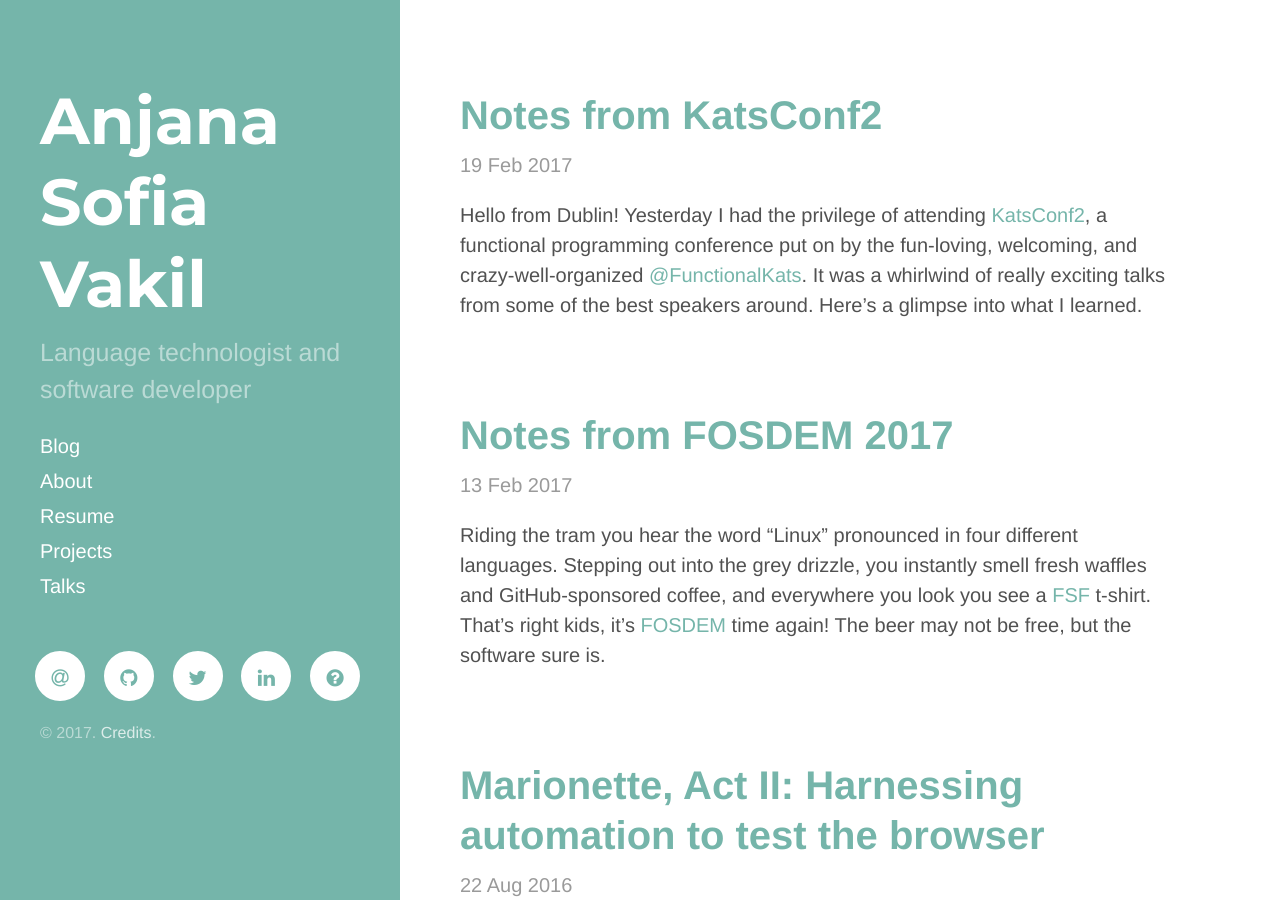
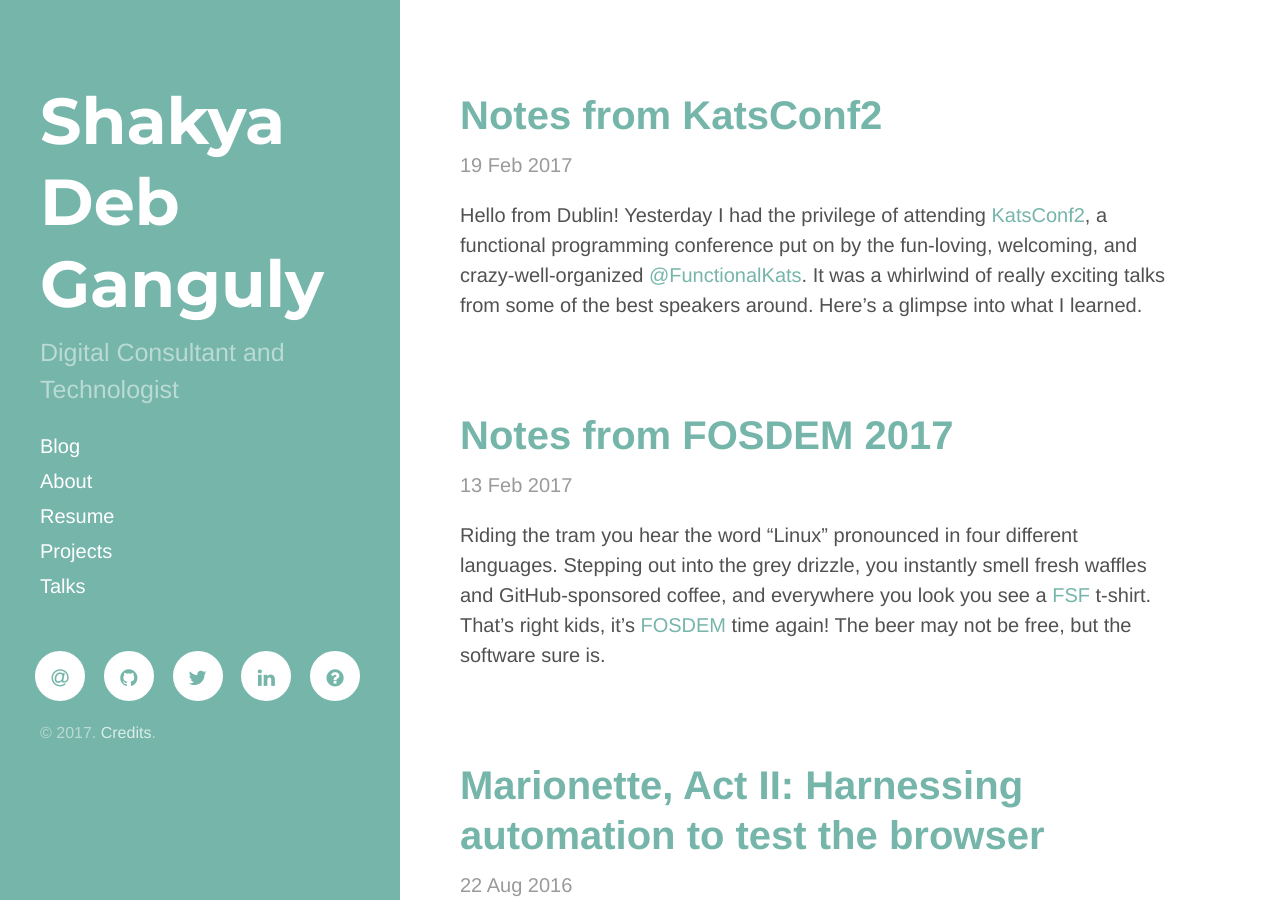
Before and after one commit to cs-ox-wolf3794/cs-ox-wolf3794.github.io, a Jekyll site: the page built from index.html, in a window 1280 px wide and 900 px high. Built offline with Jekyll 4.4.1, drawn with Linux system fonts in a browser that asks for light colours; nearby versions of some CDN libraries; the list of posts is cut into pages by our own code.

Commit message:
Updating the config with my details in
Updating the config with my details in

```diff
--- a/_config.yml
+++ b/_config.yml
@@ -10,11 +10,11 @@ permalink:              /blog/:categories/:title/
 # permalink:            blog/:categories/:year/:month/:day/:title/
 
 # Setup
-title:            'Anjana Sofia Vakil'
-name:             'Anjana Sofia Vakil'
+title:            'Shakya Deb Ganguly'
+name:             'Shakya Deb Ganguly'
 #tagline:          ''
-description:      'Language technologist and software developer'
-#url:              http://vakila.github.io/
+description:      'Digital Consultant and Technologist'
+#url:              https://cs-ox-wolf3794.github.io/
 baseurl:
 # blogurl:          /blog/
 
@@ -25,12 +25,12 @@ pdfs:           '/pdf'
 author:
   name:           'Anjana Sofia Vakil'
   url:            vakila.github.io
-  email:          'anjanavakil@gmail.com'
-  github:         'https://github.com/vakila'
-  facebook:       'http://www.facebook.com/anjana.vakil'
-  twitter:        'https://twitter.com/AnjanaVakil'
+  email:          'ganguly.sd@gmail.com'
+  github:         'https://github.com/cs-ox-wolf3794'
+  facebook:       'http://www.facebook.com/iwhozombie'
+  twitter:        'https://twitter.com/iwhozombie'
   googleplus:     ''
-  linkedin:       'https://www.linkedin.com/in/anjanavakil '
+  linkedin:       'https://www.linkedin.com/in/shakya-d-ganguly-ba8a3a21/'
 
 paginate:         3
 # paginate_path:    "/blog/page:num/"
@@ -39,7 +39,7 @@ paginate:         3
 version:          2.1.0
 
 github:
-  repo:           https://github.com/vakila/vakila.github.io
+  repo:           https://github.com/cs-ox-wolf3794/cs-ox-wolf3794.github.io/
 
 # Collections
 collections:
```
